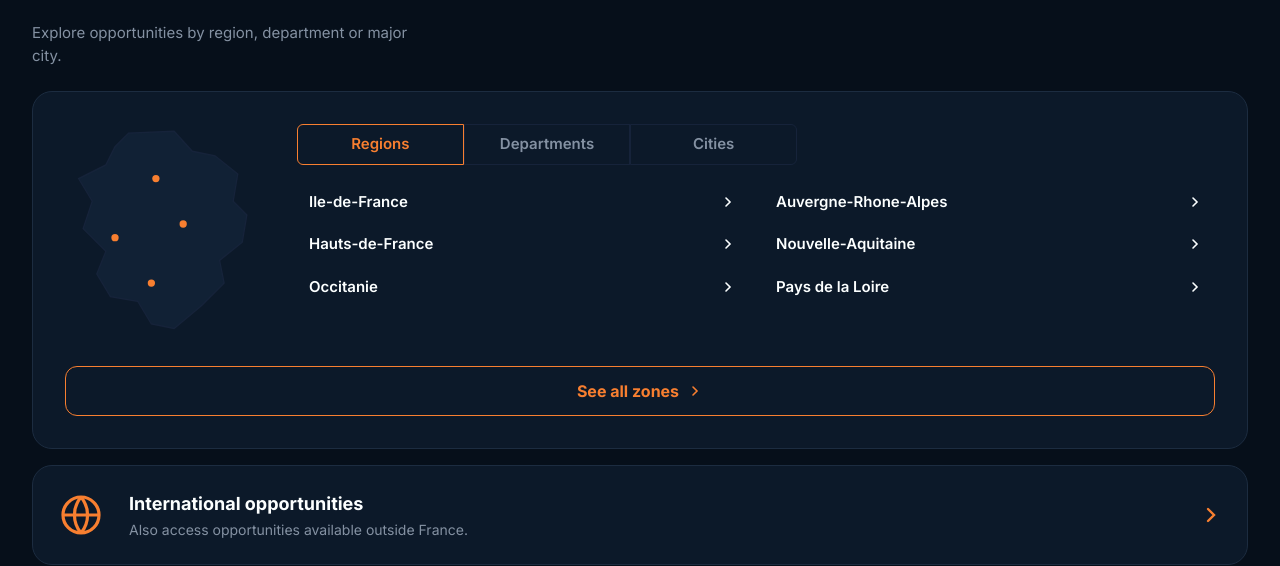
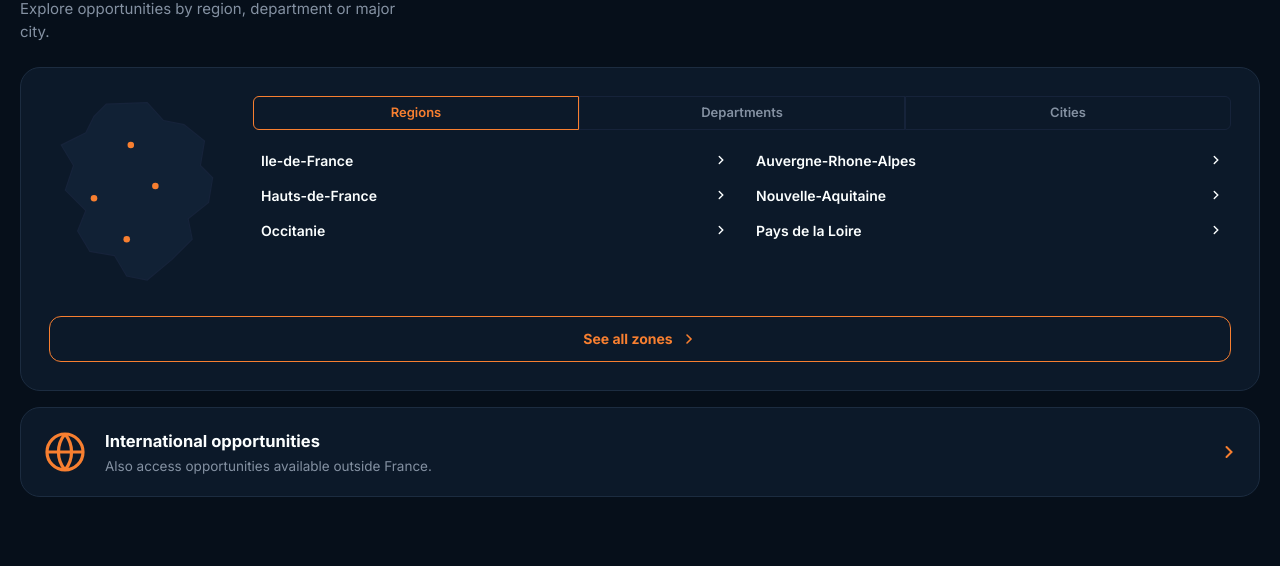
Before and after one commit to aleehassan-5/marchesdirect-frontend, a Next.js app: page / in a window 1280 px wide. Shown: the part 1021-1587 px from the top of the page. Built offline with nearby package versions, Linux system fonts and the light colour scheme; no server answers.

Commit message:
Edited 22-AUG-26

```diff
--- a/components/RegionsBrowser.tsx
+++ b/components/RegionsBrowser.tsx
@@ -13,7 +13,7 @@ const cities = ["Paris", "Lyon", "Lille", "Bordeaux", "Toulouse", "Nantes"];
 // France map SVG - valid and clean
 function FranceMap() {
   return (
-    <svg viewBox="0 0 220 240" className="w-full h-auto max-w-[140px] md:max-w-[200px]" fill="none">
+    <svg viewBox="0 0 220 240" className="w-full h-auto max-w-[140px] md:max-w-[180px]" fill="none">
       <path
         d="M70 10 L120 8 L140 30 L165 35 L190 55 L185 85 L200 100 L195 130 L170 150 L175 175 L150 200 L120 225 L95 220 L80 195 L50 190 L35 165 L45 140 L20 115 L30 85 L15 60 L45 45 L55 25 Z"
         stroke="var(--border-soft)"
@@ -40,29 +40,29 @@ export function RegionsBrowser() {
   ];
 
   return (
-    <section className="pt-10 pb-4 md:pt-20 md:pb-12">
-      <div className="max-w-[1380px] mx-auto px-3 md:px-8">
+    <section className="pt-10 pb-4 md:pt-14">
+      <div className="max-w-[1380px] mx-auto px-3 md:px-5">
         <div className="eyebrow mb-3">{t("home_regions_eyebrow")}</div>
         <h2 className="font-display font-extrabold text-[clamp(22px,4.4vw,32px)] tracking-tight max-w-[16ch]">
           {t("home_regions_title")}
         </h2>
         <p className="text-ink-soft text-[13.5px] md:text-[15px] mt-3 max-w-[42ch]">{t("home_regions_sub")}</p>
 
-        <div className="card mt-6 p-4 md:p-8 w-full">
-          <div className="flex flex-row items-start gap-3 md:gap-8">
+        <div className="card mt-6 p-4 md:p-7 w-full">
+          <div className="flex flex-row items-start gap-3 md:gap-6">
             {/* France map on the left - smaller on mobile */}
-            <div className="shrink-0 w-[200px] md:w-[200px]">
+            <div className="shrink-0 w-[100px] md:w-[180px]">
               <FranceMap />
             </div>
 
             <div className="flex-1 min-w-0">
               {/* Filter buttons - 3 in a row with 0 gap */}
-              <div className="flex flex-row gap-0 mb-5 w-full max-w-[500px]">
+              <div className="flex flex-row gap-0 mb-4 w-full">
                 {tabs.map((tb) => (
                   <button
                     key={tb.key}
                     onClick={() => setTab(tb.key)}
-                    className={`flex-1 px-4 py-2 text-[13px] md:text-[15px] font-semibold border transition-colors text-center first:rounded-l-md last:rounded-r-md ${
+                    className={`flex-1 px-2 py-1.5 text-[11px] md:text-[13px] font-semibold border transition-colors text-center first:rounded-l-md last:rounded-r-md ${
                       tab === tb.key
                         ? "border-gold text-gold bg-gold/5"
                         : "border-border-soft text-ink-soft hover:text-ink hover:bg-ink-soft/5"
@@ -74,15 +74,15 @@ export function RegionsBrowser() {
               </div>
 
               {/* Items displayed in a table-like grid with smaller text */}
-              <div className="grid grid-cols-1 sm:grid-cols-2 gap-x-4 gap-y-2">
+              <div className="grid grid-cols-1 sm:grid-cols-2 gap-x-3 gap-y-1.5">
                 {items.map((item) => (
                   <Link
                     key={item}
                     href="/marches-publics"
-                    className="flex items-center justify-between gap-2 text-[13px] md:text-[15px] font-semibold py-1.5 px-3 hover:bg-ink-soft/5 rounded transition-colors text-ink hover:text-gold"
+                    className="flex items-center justify-between gap-2 text-[12px] md:text-[14px] font-semibold py-1 px-2 hover:bg-ink-soft/5 rounded transition-colors text-ink hover:text-gold"
                   >
                     <span className="truncate">{item}</span>
-                    <svg viewBox="0 0 24 24" width="16" height="16" fill="none" stroke="currentColor" strokeWidth="2.4" strokeLinecap="round" className="shrink-0">
+                    <svg viewBox="0 0 24 24" width="14" height="14" fill="none" stroke="currentColor" strokeWidth="2.4" strokeLinecap="round" className="shrink-0">
                       <path d="M9 6l6 6-6 6" />
                     </svg>
                   </Link>
@@ -91,7 +91,7 @@ export function RegionsBrowser() {
             </div>
           </div>
 
-          <Link href="/marches-publics" className="btn btn-ghost w-full justify-center mt-6 gap-2 text-sm md:text-base">
+          <Link href="/marches-publics" className="btn btn-ghost w-full justify-center mt-6 gap-2 text-sm">
             {t("home_regions_see_all")}
             <svg viewBox="0 0 24 24" width="16" height="16" fill="none" stroke="currentColor" strokeWidth="2.4" strokeLinecap="round">
               <path d="M9 6l6 6-6 6" />
@@ -101,7 +101,7 @@ export function RegionsBrowser() {
 
         <Link
           href="/marches-publics"
-          className="card mt-4 p-4 md:p-6 flex items-center gap-4 md:gap-6 group hover:border-gold/40 transition-colors"
+          className="card mt-4 p-4 md:p-5 flex items-center gap-4 group hover:border-gold/40 transition-colors"
         >
           <span className="text-gold shrink-0">
             <svg viewBox="0 0 24 24" width="48" height="48" fill="none" stroke="currentColor" strokeWidth="1.6">
@@ -110,10 +110,10 @@ export function RegionsBrowser() {
             </svg>
           </span>
           <div className="flex-1 min-w-0">
-            <h3 className="font-display font-bold text-[16px] md:text-[18px]">{t("home_intl_title")}</h3>
-            <p className="text-ink-soft text-[13px] md:text-[14px] mt-0.5">{t("home_intl_sub")}</p>
+            <h3 className="font-display font-bold text-[15px] md:text-[16.5px]">{t("home_intl_title")}</h3>
+            <p className="text-ink-soft text-[12.5px] md:text-[13.5px] mt-0.5">{t("home_intl_sub")}</p>
           </div>
-          <svg viewBox="0 0 24 24" width="24" height="24" fill="none" stroke="var(--gold)" strokeWidth="2.4" strokeLinecap="round" className="shrink-0 group-hover:translate-x-1 transition-transform">
+          <svg viewBox="0 0 24 24" width="20" height="20" fill="none" stroke="var(--gold)" strokeWidth="2.4" strokeLinecap="round" className="shrink-0 group-hover:translate-x-1 transition-transform">
             <path d="M9 6l6 6-6 6" />
           </svg>
         </Link>
```
